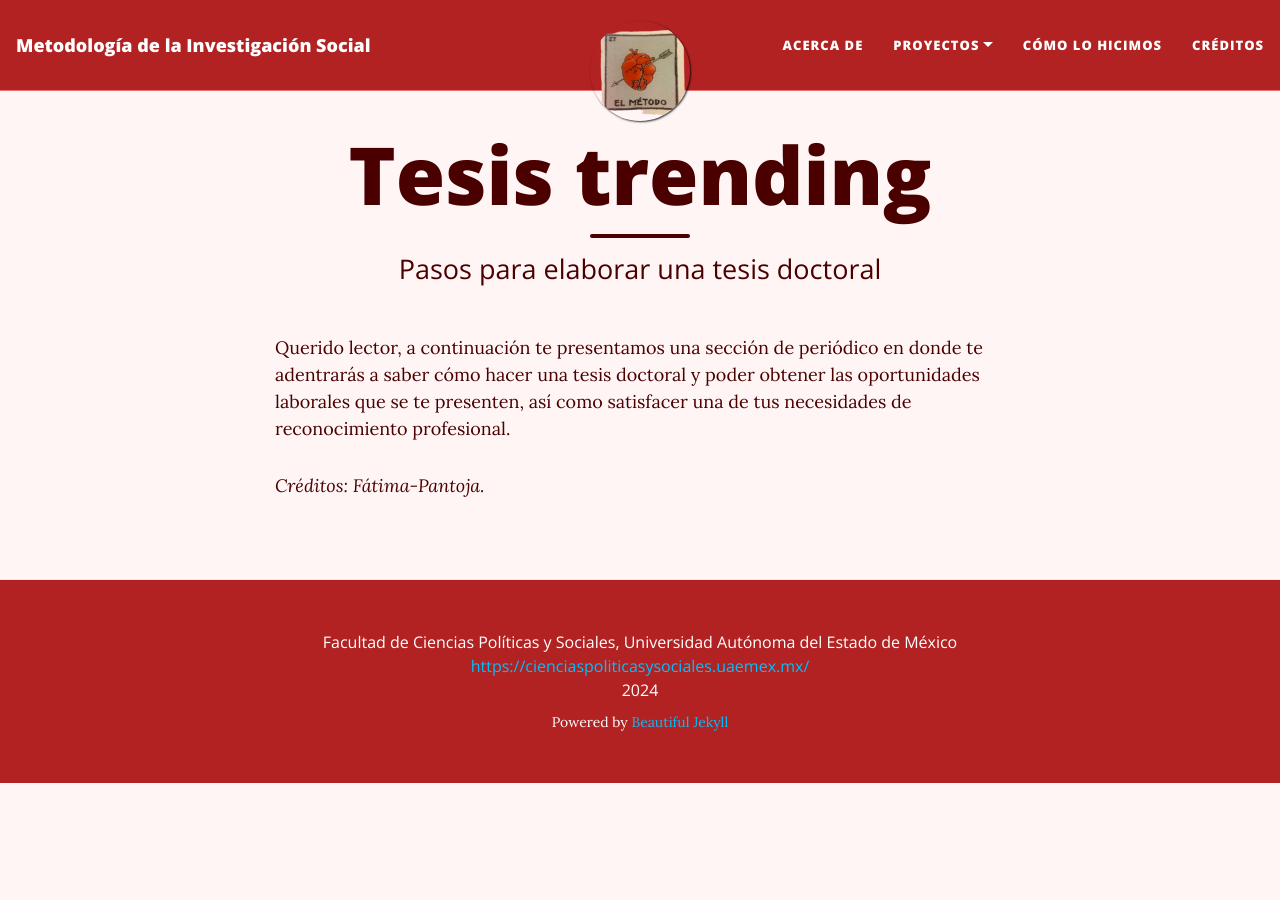
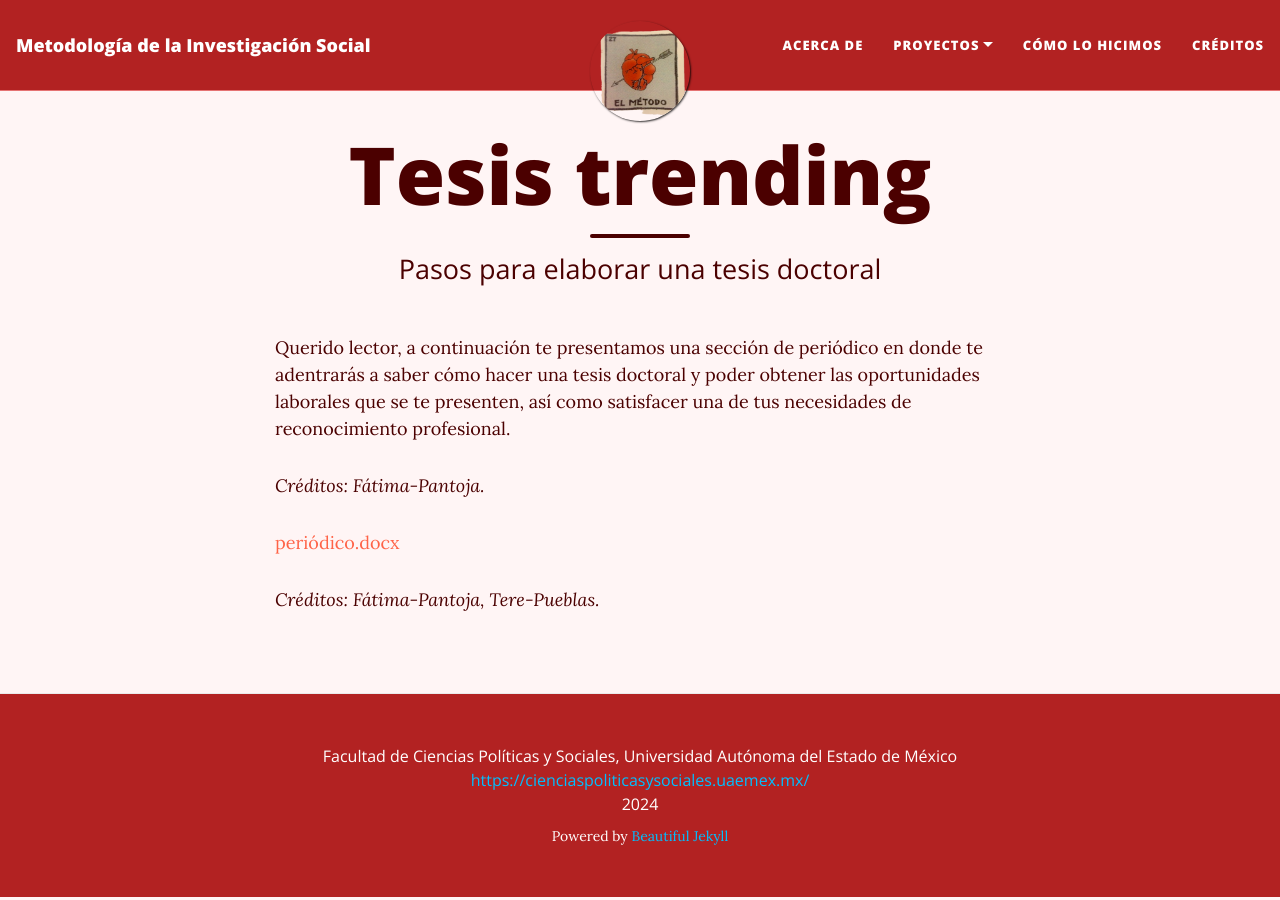
Before and after one commit to rosariorogel/metodologia, a Jekyll site: the page built from _pages/tesis-trending.md, in a window 1280 px wide. Built offline with Jekyll 4.4.1, drawn with Linux system fonts in a browser that asks for light colours; nearby versions of some CDN libraries.

Commit message:
Update tesis-trending.md

```diff
--- a/_pages/tesis-trending.md
+++ b/_pages/tesis-trending.md
@@ -7,3 +7,7 @@ permalink: tesis-trending
 Querido lector, a continuación te presentamos una sección de periódico en donde te adentrarás a saber cómo hacer una tesis doctoral y poder obtener las oportunidades laborales que se te presenten, así como satisfacer una de tus necesidades de reconocimiento profesional.
 
 *Créditos: Fátima-Pantoja.*
+
+[periódico.docx](https://github.com/user-attachments/files/15861466/periodico.docx)
+
+*Créditos: Fátima-Pantoja, Tere-Pueblas.*
```
